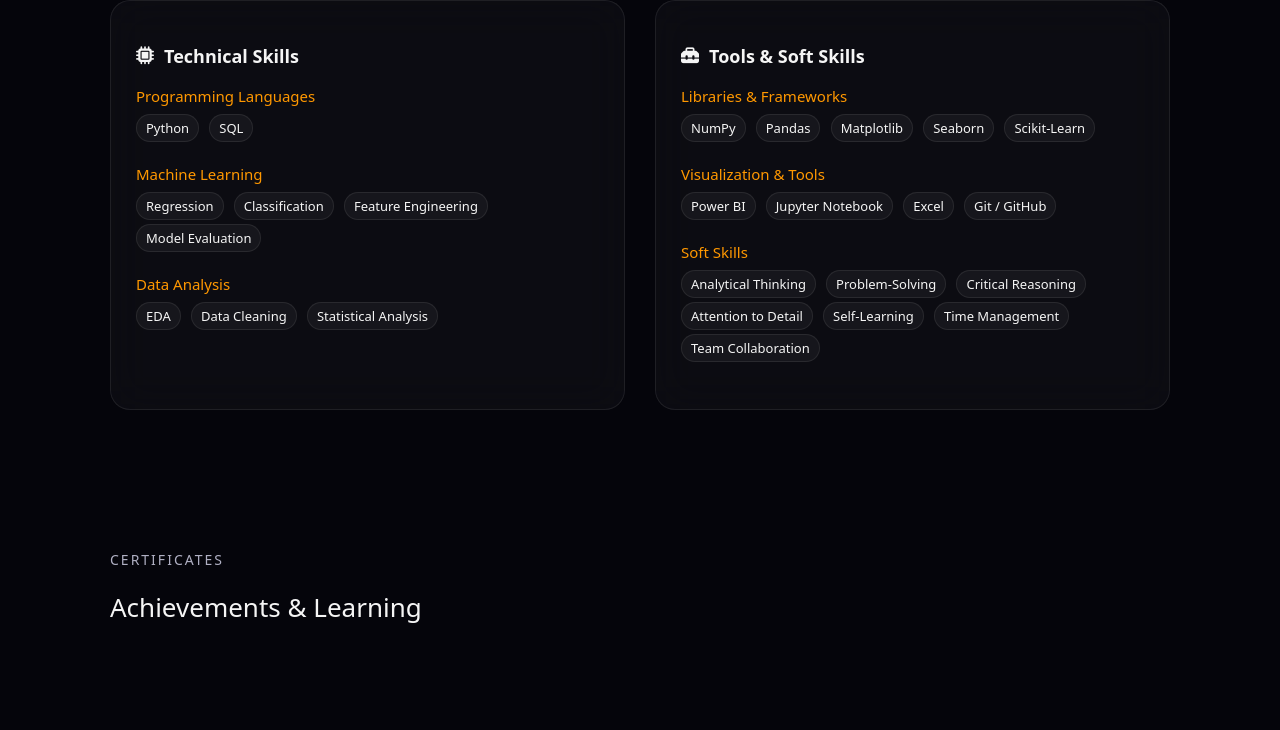
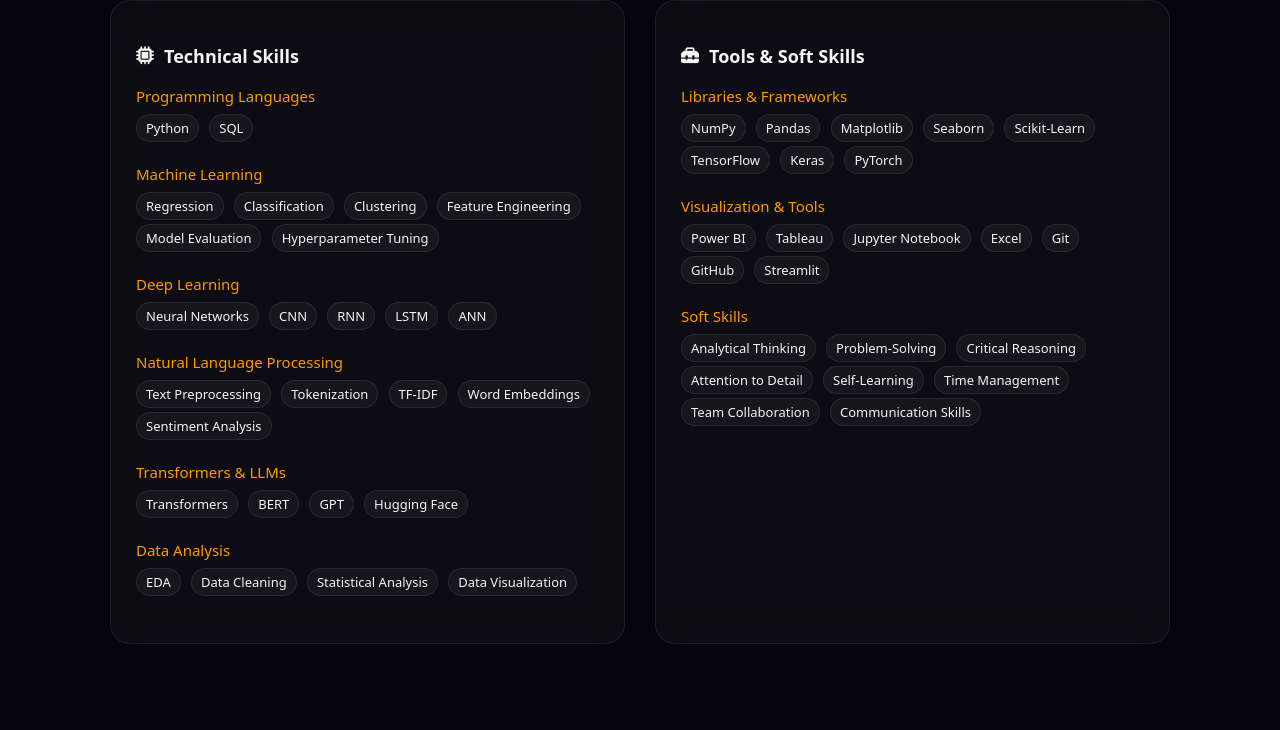
Before and after one commit to abhishekchoudhary88/abhishekchoudhary11, a plain HTML site: page index.html in a window 1280 px wide. Shown: the part 1234-1964 px from the top of the page. Drawn offline with Linux system fonts and the light colour scheme.

Commit message:
Update index.html

```diff
--- a/index.html
+++ b/index.html
@@ -1058,8 +1058,42 @@
         <div class="skills-items">
           <span class="skill-pill">Regression</span>
           <span class="skill-pill">Classification</span>
+          <span class="skill-pill">Clustering</span>
           <span class="skill-pill">Feature Engineering</span>
           <span class="skill-pill">Model Evaluation</span>
+          <span class="skill-pill">Hyperparameter Tuning</span>
+        </div>
+      </div>
+
+      <div class="skills-group">
+        <div class="skills-group-title">Deep Learning</div>
+        <div class="skills-items">
+          <span class="skill-pill">Neural Networks</span>
+          <span class="skill-pill">CNN</span>
+          <span class="skill-pill">RNN</span>
+          <span class="skill-pill">LSTM</span>
+          <span class="skill-pill">ANN</span>
+        </div>
+      </div>
+
+      <div class="skills-group">
+        <div class="skills-group-title">Natural Language Processing</div>
+        <div class="skills-items">
+          <span class="skill-pill">Text Preprocessing</span>
+          <span class="skill-pill">Tokenization</span>
+          <span class="skill-pill">TF-IDF</span>
+          <span class="skill-pill">Word Embeddings</span>
+          <span class="skill-pill">Sentiment Analysis</span>
+        </div>
+      </div>
+
+      <div class="skills-group">
+        <div class="skills-group-title">Transformers & LLMs</div>
+        <div class="skills-items">
+          <span class="skill-pill">Transformers</span>
+          <span class="skill-pill">BERT</span>
+          <span class="skill-pill">GPT</span>
+          <span class="skill-pill">Hugging Face</span>
         </div>
       </div>
 
@@ -1069,6 +1103,7 @@
           <span class="skill-pill">EDA</span>
           <span class="skill-pill">Data Cleaning</span>
           <span class="skill-pill">Statistical Analysis</span>
+          <span class="skill-pill">Data Visualization</span>
         </div>
       </div>
     </div>
@@ -1085,6 +1120,9 @@
           <span class="skill-pill">Matplotlib</span>
           <span class="skill-pill">Seaborn</span>
           <span class="skill-pill">Scikit-Learn</span>
+          <span class="skill-pill">TensorFlow</span>
+          <span class="skill-pill">Keras</span>
+          <span class="skill-pill">PyTorch</span>
         </div>
       </div>
 
@@ -1092,9 +1130,12 @@
         <div class="skills-group-title">Visualization & Tools</div>
         <div class="skills-items">
           <span class="skill-pill">Power BI</span>
+          <span class="skill-pill">Tableau</span>
           <span class="skill-pill">Jupyter Notebook</span>
           <span class="skill-pill">Excel</span>
-              <span class="skill-pill">Git / GitHub</span>
+          <span class="skill-pill">Git</span>
+          <span class="skill-pill">GitHub</span>
+          <span class="skill-pill">Streamlit</span>
         </div>
       </div>
 
@@ -1108,13 +1149,13 @@
           <span class="skill-pill">Self-Learning</span>
           <span class="skill-pill">Time Management</span>
           <span class="skill-pill">Team Collaboration</span>
+          <span class="skill-pill">Communication Skills</span>
         </div>
       </div>
     </div>
 
   </div>
 </section>
-
     <section id="certificates" class="reveal">
       <div class="section-subtitle">CERTIFICATES</div>
       <div class="section-title">Achievements & Learning</div>
```
Lines whose indentation alone changed are shown as unchanged.
